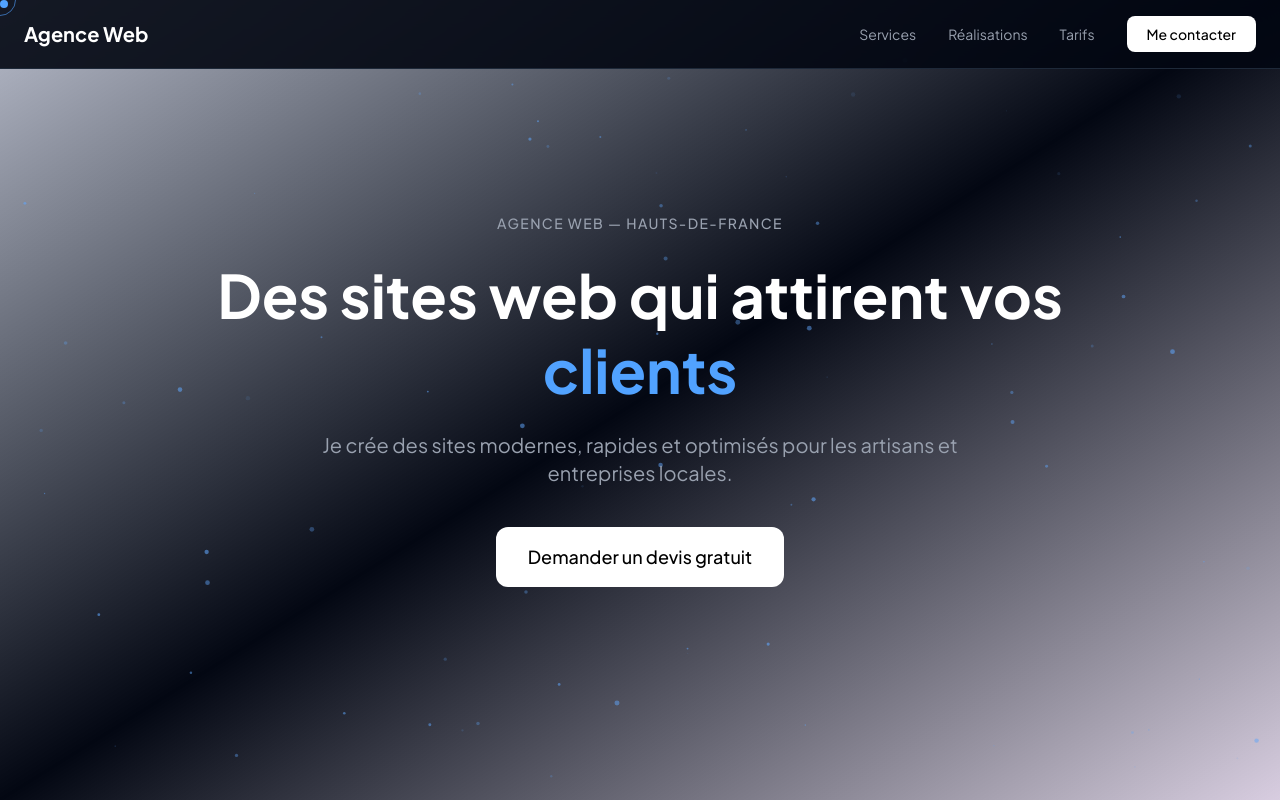
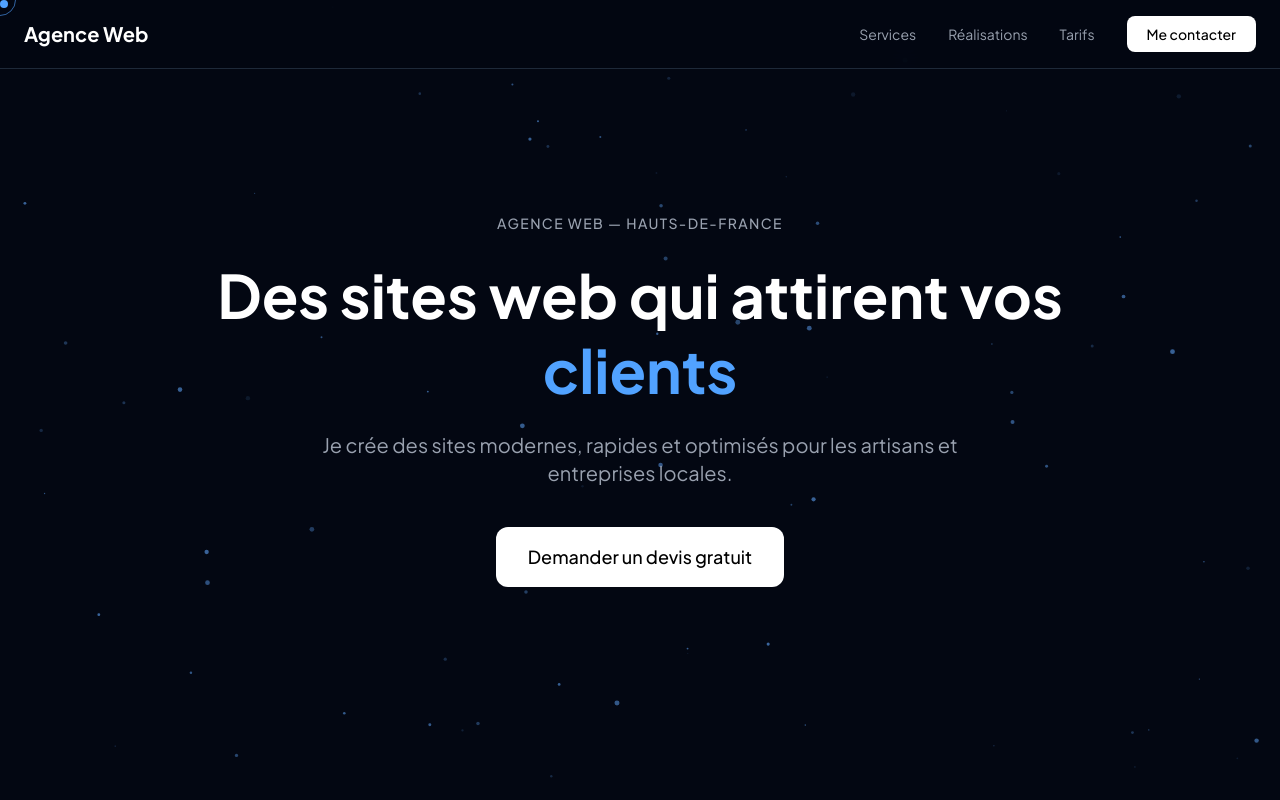
Before and after one commit to enguerrandbourghelle/agence-demo, a Next.js app: page / in a window 1280 px wide. Shown: the top 800 px of the page. Built offline with nearby package versions, Linux system fonts and the light colour scheme.

Commit message:
fix: fond uniforme fonce sur tout le site

```diff
--- a/components/Particles.tsx
+++ b/components/Particles.tsx
@@ -52,7 +52,7 @@ export default function Particles() {
   }, []);
 
   return (
-    <div className="fixed inset-0 z-0 bg-gradient-to-br from-blue-950/30 via-gray-950 to-purple-950/20">
+    <div className="fixed inset-0 z-0 bg-gray-950">
       <canvas ref={canvasRef} className="fixed inset-0 pointer-events-none z-0" />
     </div>
   );
```
